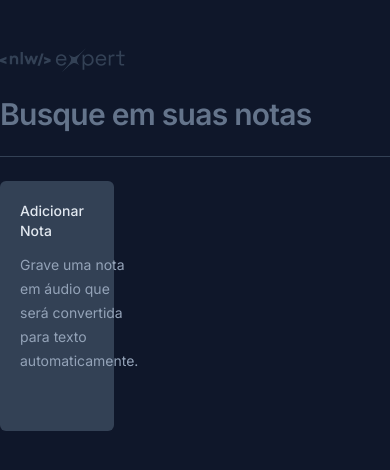
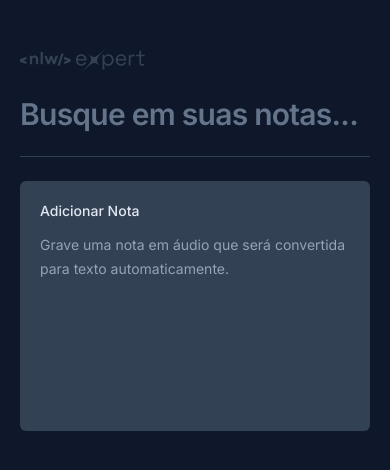
Before and after one commit to sthallysson/notes-web, a React (Vite) app: page / in a window 390 px wide. Shown: the top 470 px of the page. Built offline with nearby package versions, Linux system fonts and the light colour scheme.

Commit message:
style: add responsive

```diff
--- a/src/app.tsx
+++ b/src/app.tsx
@@ -49,12 +49,12 @@
       : notes;
 
   return (
-    <div className="mx-auto max-w-6xl my-12 space-y-6">
+    <div className="mx-auto max-w-6xl my-12 space-y-6 px-5">
       <img src={logo} alt="NLW" />
       <form className="w-full">
         <input
           type="text"
-          placeholder="Busque em suas notas"
+          placeholder="Busque em suas notas..."
           className="w-full bg-transparent text-3xl font-semibold tracking-tight outline-none placeholder:text-slate-500"
           onChange={handleSearch}
         />
@@ -62,7 +62,7 @@
 
       <div className="h-px bg-slate-700" />
 
-      <section className="grid grid-cols-3 gap-6 auto-rows-[250px]">
+      <section className="grid grid-cols-1 md:grid-cols-2 lg:grid-cols-3 gap-6 auto-rows-[250px]">
         <NewNoteCard onNoteCreated={onNoteCreated} />
 
         {filtredNotes.map((note) => (
--- a/src/components/new-note-card.tsx
+++ b/src/components/new-note-card.tsx
@@ -98,7 +98,7 @@
       <Dialog.Portal>
         <Dialog.Overlay className="bg-black/50 inset-0 fixed" />
 
-        <Dialog.Content className="fixed overflow-hidden left-1/2 top-1/2 -translate-x-1/2 -translate-y-1/2 max-w-[640px] w-full h-[60vh] bg-slate-700 rounded-md flex flex-col outline-none">
+        <Dialog.Content className="fixed overflow-hidden inset-0 md:inset-auto md:left-1/2 md:top-1/2 md:-translate-x-1/2 md:-translate-y-1/2 md:max-w-[640px] w-full md:h-[60vh] bg-slate-700 md:rounded-md flex flex-col outline-none">
           <Dialog.Close className="absolute right-0 top-0 bg-slate-800 p-1.5 text-slate-400 hover:text-slate-100">
             <X className="size-5" />
           </Dialog.Close>
--- a/src/components/note-card.tsx
+++ b/src/components/note-card.tsx
@@ -26,7 +26,7 @@
 
       <Dialog.Portal>
         <Dialog.Overlay className="bg-black/50 inset-0 fixed" />
-        <Dialog.Content className="fixed overflow-hidden left-1/2 top-1/2 -translate-x-1/2 -translate-y-1/2 max-w-[640px] w-full h-[60vh] bg-slate-700 rounded-md flex flex-col outline-none">
+        <Dialog.Content className="fixed overflow-hidden inset-0 md:inset-auto md:left-1/2 md:top-1/2 md:-translate-x-1/2 md:-translate-y-1/2 md:max-w-[640px] w-full md:h-[60vh] bg-slate-700 md:rounded-md flex flex-col outline-none">
           <Dialog.Close className="absolute right-0 top-0 bg-slate-800 p-1.5 text-slate-400 hover:text-slate-100">
             <X className="size-5" />
           </Dialog.Close>
```
